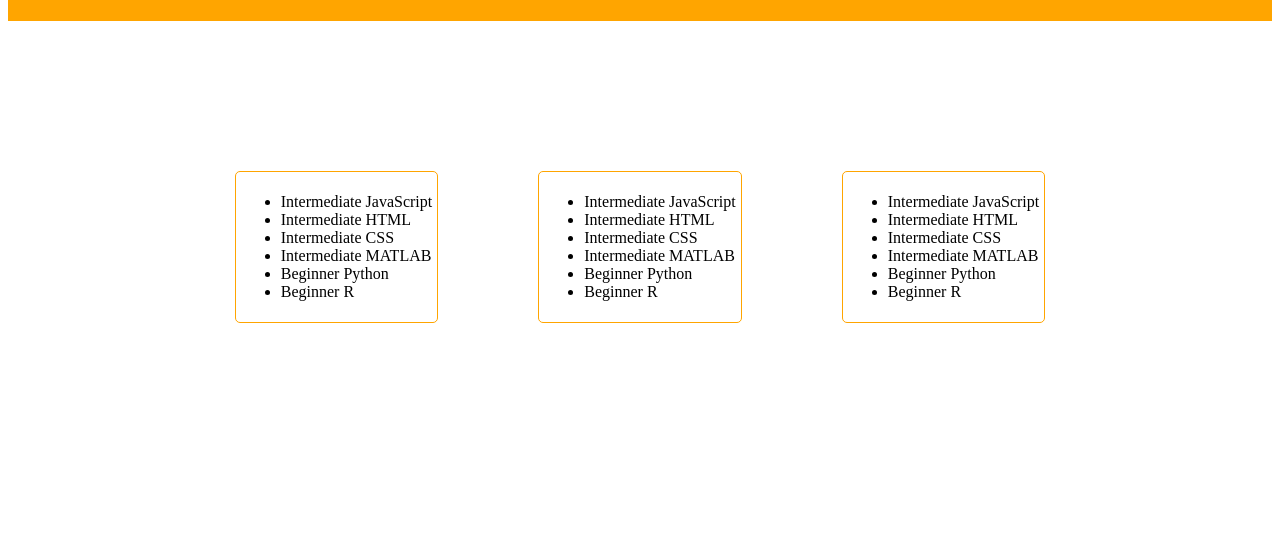
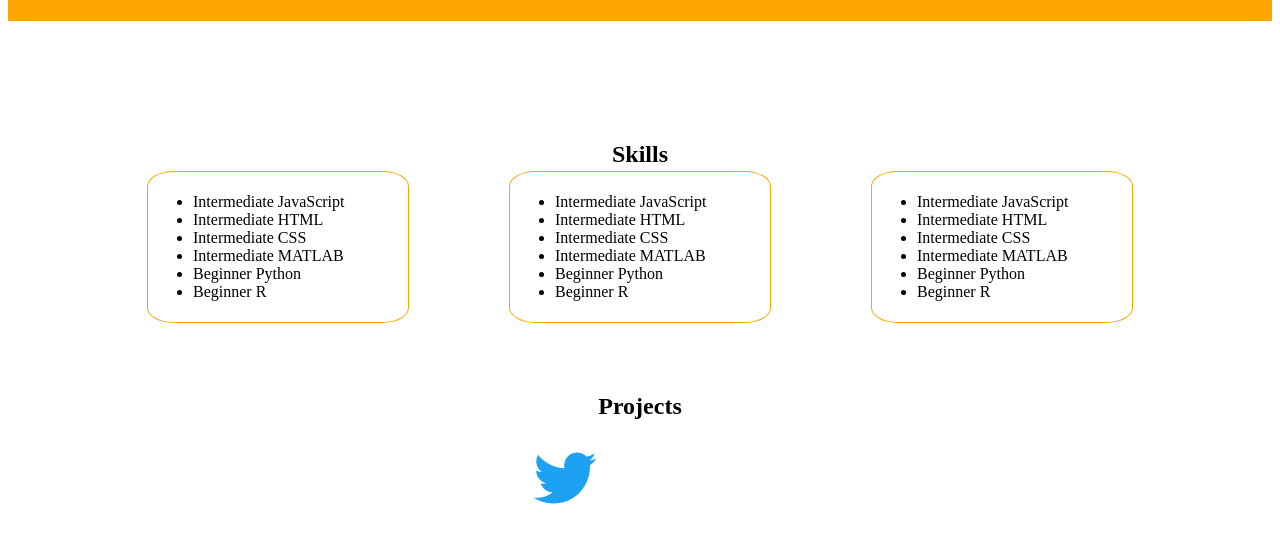
Before and after one commit to MartinHolding/Portfolio-Web-Page, a plain HTML site: page main.html in a window 1280 px wide. Shown: the part 187-730 px from the top of the page. Drawn offline with Linux system fonts and the light colour scheme.

Commit message:
add skill cards plus styling. Add projects section plus styling to make image circular

```diff
--- a/main.html
+++ b/main.html
@@ -12,8 +12,11 @@
             </div>
         </div>
         <!--Skills Banner-->
-        <div id="skills-container">
-            <div class="skills-card">
+        <div class="main-container">
+            <div class="section-title">
+                <h2>Skills</h2>
+            </div>
+            <div class="container-card skills">
                 <ul>
                     <li>Intermediate JavaScript </li>
                     <li>Intermediate HTML </li>
@@ -23,7 +26,7 @@
                     <li>Beginner R </li>
                 </ul>
             </div>
-            <div class="skills-card">
+            <div class="container-card skills">
                 <ul>
                     <li>Intermediate JavaScript </li>
                     <li>Intermediate HTML </li>
@@ -33,7 +36,7 @@
                     <li>Beginner R </li>
                 </ul>
             </div>
-            <div class="skills-card">
+            <div class="container-card skills">
                 <ul>
                     <li>Intermediate JavaScript </li>
                     <li>Intermediate HTML </li>
@@ -43,6 +46,17 @@
                     <li>Beginner R </li>
                 </ul>
             </div>
+
+        </div> <!--End of skills container-->
+        <!-- Projects banner-->
+        <div class="main-container">
+            <div class="section-title">
+                <h2>Projects</h2>
+            </div>
+            <div class="container-card">
+                <!--UPDATE Twitter Logo just a temp while I finish off the Tetris page-->
+                <div class="project-img"></div><a></a></div>
+            </div>
         </div>
 
 
--- a/styles.css
+++ b/styles.css
@@ -18,19 +18,35 @@
   display:inline-block;
   margin: auto 0;
 }
-#skills-container {
+.main-container {
   display: flex;
-  /*text-align: center;*/
   justify-content: center;
-
+  align-content: center;
 }
-.skills-card {
+.section-title {
+  display: flex;
+  margin-right: auto;
+  margin-left: auto;
+  text-align: center;
+  position: absolute;
+}
+.container-card {
+  padding: 5px;
+  margin: 50px;
+  width: 250px;
+}
+.skills {
   border-style: solid;
   border-color: orange;
   border-width: 1px;
-  border-radius: 5px;
-  padding: 5px;
-  margin: 50px;
-
-
+  border-radius: 10%;
 }
+.project-img {
+  width: 100px;
+  height: 100px;
+  background-image: url("./images/Twitter_Logo_Blue.png");
+  border-radius: 50%;
+  background-position: center; /* Center the image */
+  background-repeat: no-repeat; /* Do not repeat the image */
+  background-size: cover;
+}
```
